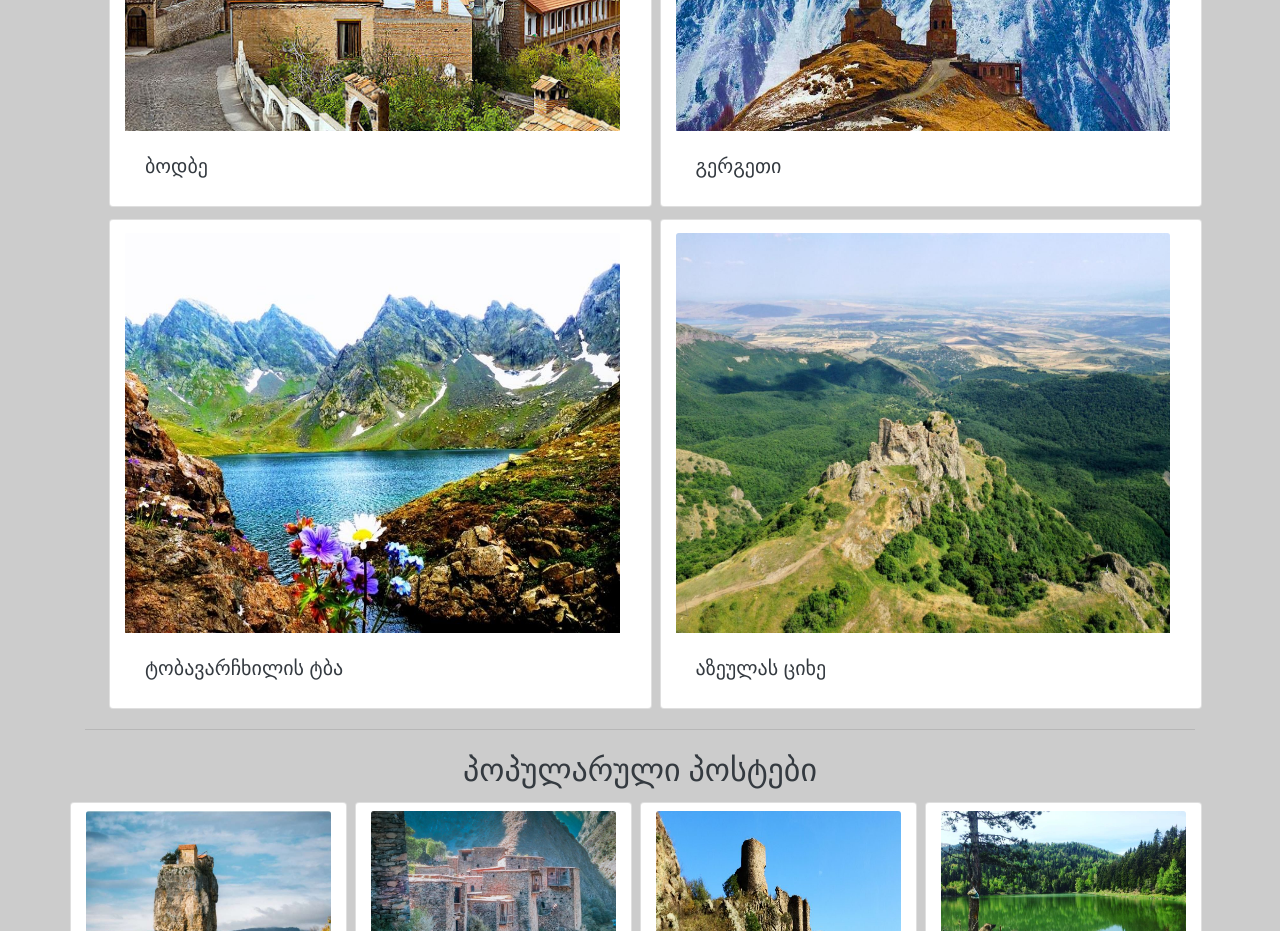
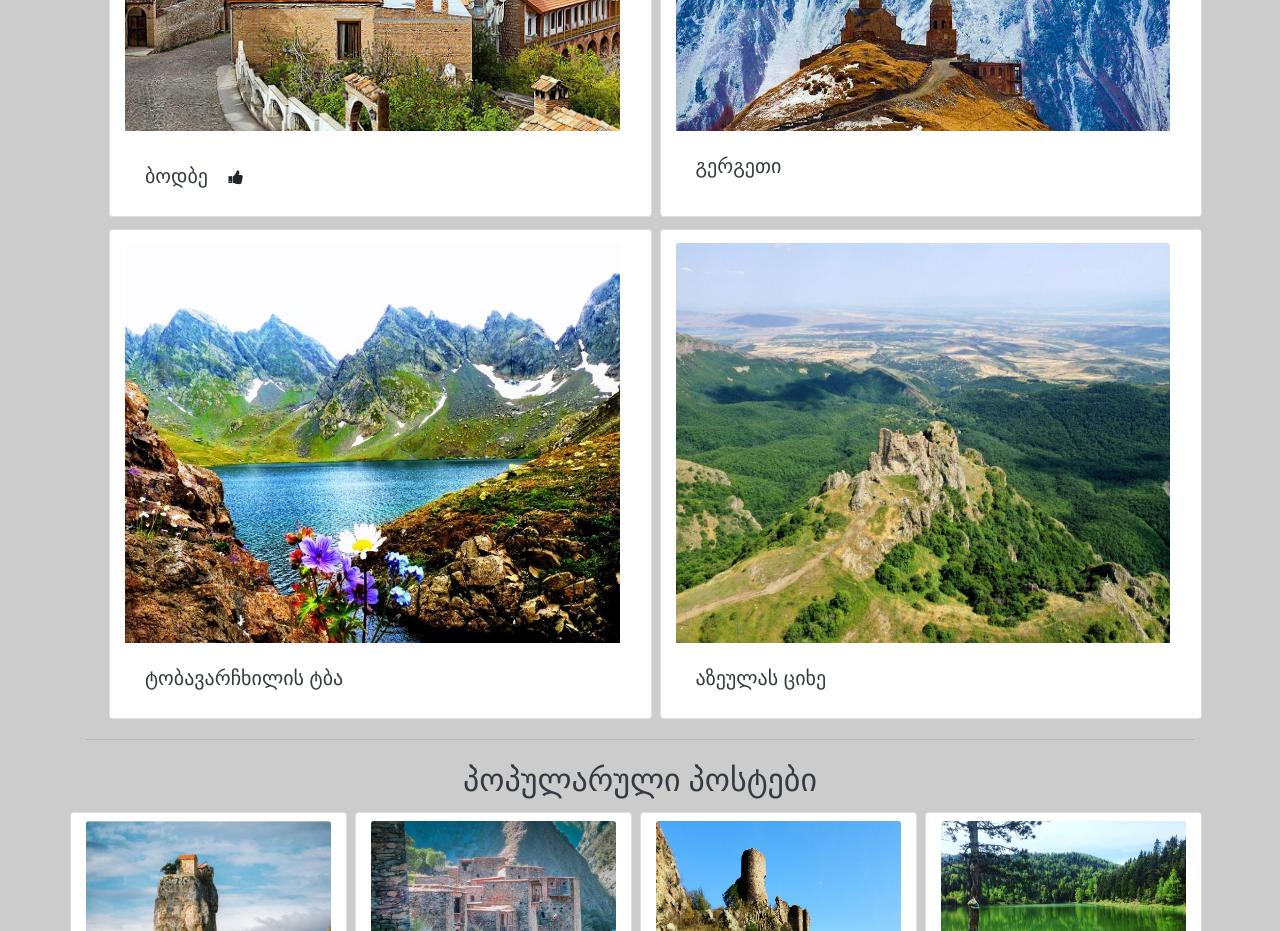
Before and after one commit to gurami-g/MyBlog, a plain HTML site: page index.html in a window 1280 px wide. Shown: the part 1300-2231 px from the top of the page. Drawn offline with nearby package versions, Linux system fonts and the light colour scheme.

Commit message:
Update index.html

```diff
--- a/index.html
+++ b/index.html
@@ -8,6 +8,7 @@
     <link rel="stylesheet" href="css\bootstrap-reboot.css">
     <link rel="stylesheet" href="css\bootstrap.css">
     <link rel="stylesheet" href="../fonts/fonts.css">
+    <link rel="stylesheet" href="https://cdnjs.cloudflare.com/ajax/libs/font-awesome/4.7.0/css/font-awesome.min.css">
     <script src="https://code.jquery.com/jquery-3.5.1.slim.min.js"
         integrity="sha384-DfXdz2htPH0lsSSs5nCTpuj/zy4C+OGpamoFVy38MVBnE+IbbVYUew+OrCXaRkfj"
         crossorigin="anonymous"></script>
@@ -290,10 +291,17 @@
                     <a href="html/bodbe.html" class="navbar-brand text-dark">
                         <img src="images/bodbe.jpg" class="card-img-top" width="512" height="400" alt="...">
                         <div class="card-body">
-                            <p class="card-text" >ბოდბე </p>
+                            <p class="card-text" >ბოდბე </p></a>
+                            <i onclick="myFunction(this)" class="fa fa-thumbs-up"></i>
+
+                            <script>
+                            function myFunction(x) {
+                              x.classList.toggle("fa-thumbs-down");
+                            }
+                            </script>
                         </div>
 
-                    </a>
+
                 </div>
                 <div class="card col-sm-12 col-xl pt-2 mr-2 mb-1" style="width: 24rem;">
                     <a href="html/gergeti.html" class="navbar-brand text-dark">
```
